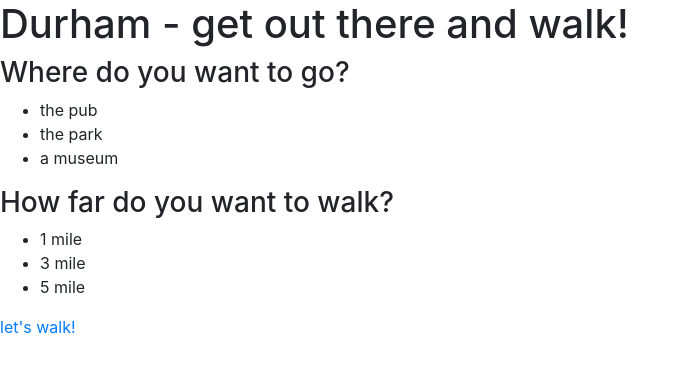
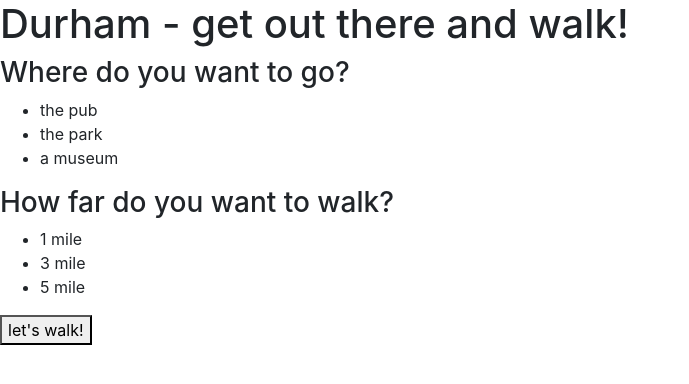
Before and after one commit to csh5826/Walk_Durham, a React (Create React App) app: page / in a window 1280 px wide. Shown: the top 384 px of the page, without its empty margins (0-689 px from the left). Built offline with nearby package versions, Linux system fonts and the light colour scheme.

Commit message:
adds click functionality for our fetch"

```diff
--- a/src/components/App.js
+++ b/src/components/App.js
@@ -16,12 +16,14 @@ import { Link } from "react-router-dom";
      constructor(props) {
          super(props);
 
-         this.blankFunction = this.blankFunction.bind(this);
+         this.handleClick = this.handleClick.bind(this);
      }
 
-   blankFunction(){
-    this.props.fetchDestination();
+   handleClick(){
+     this.props.fetchDestination();
+     this.props.history.push("/details")
    }
+
 
 
     render() {
@@ -45,7 +47,7 @@ import { Link } from "react-router-dom";
                         <li>5 mile</li>
                     </ul>
 
-                    <Link to="/details">let's walk!</ Link>
+                    <button onClick={this.handleClick}>let's walk!</button>
                 </div>
 
             </div>
```
